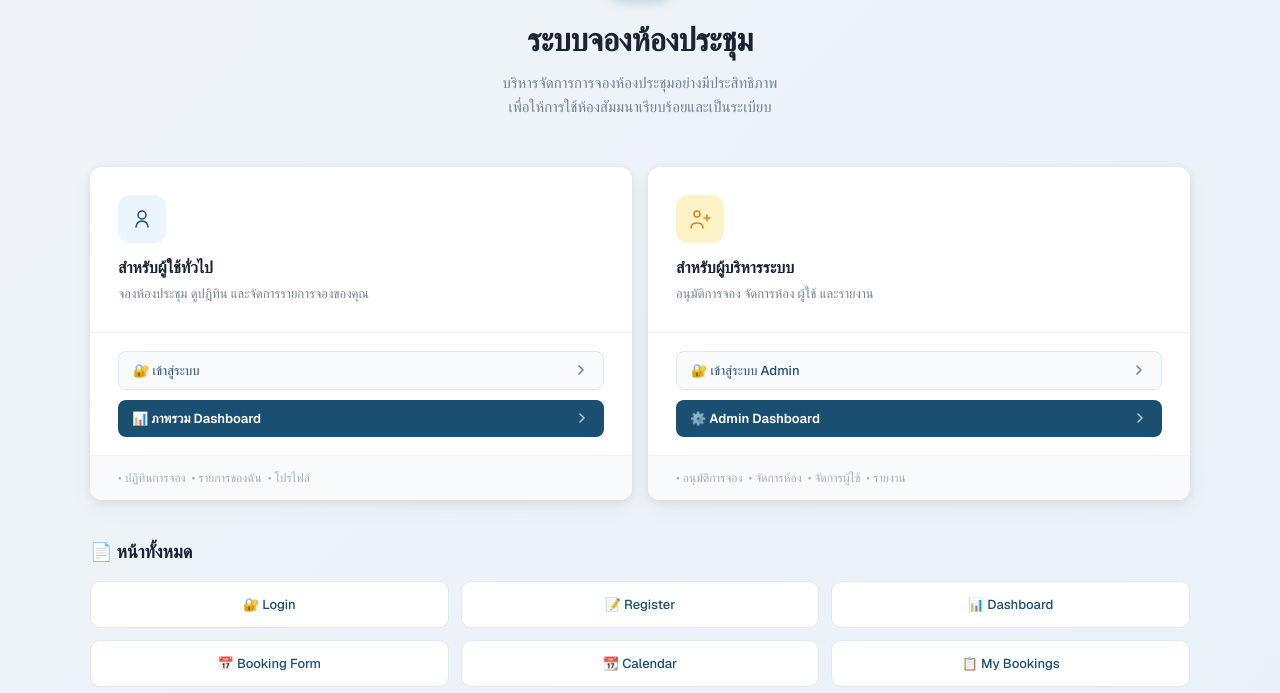
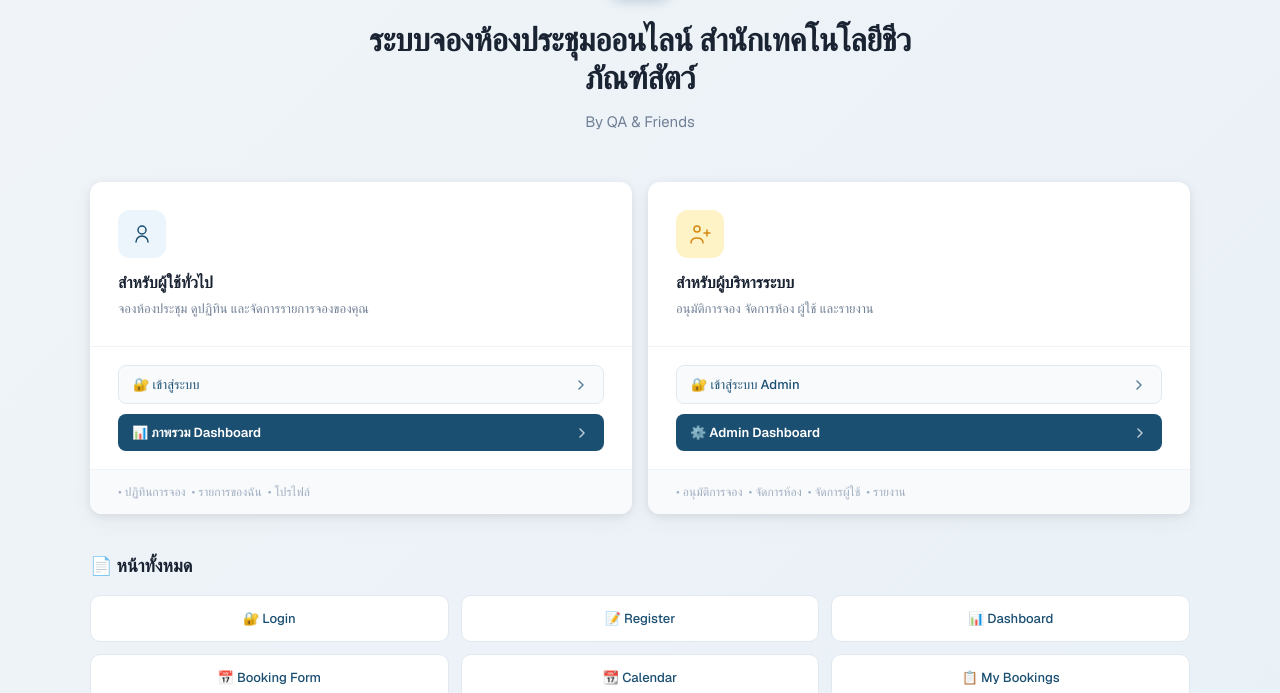
Before and after one commit to nattapolbaz-dotcom/dldmeetingroom, a website: page index.html in a window 1280 px wide. Shown: the part 107-800 px from the top of the page. Drawn offline with nearby package versions, Linux system fonts and the light colour scheme.

Commit message:
chore: update landing page title and subtitle

```diff
--- a/index.html
+++ b/index.html
@@ -344,9 +344,8 @@
           <path d="M10 3v6M22 3v6" stroke="white" stroke-width="2" stroke-linecap="round"/>
         </svg>
       </div>
-      <h1>ระบบจองห้องประชุม</h1>
-      <p>บริหารจัดการการจองห้องประชุมอย่างมีประสิทธิภาพ<br>
-         เพื่อให้การใช้ห้องสัมมนาเรียบร้อยและเป็นระเบียบ</p>
+      <h1>ระบบจองห้องประชุมออนไลน์ สำนักเทคโนโลยีชีวภัณฑ์สัตว์</h1>
+      <p>By QA &amp; Friends</p>
     </header>
 
     <!-- ===== QUICK ACCESS CARDS ===== -->
```
